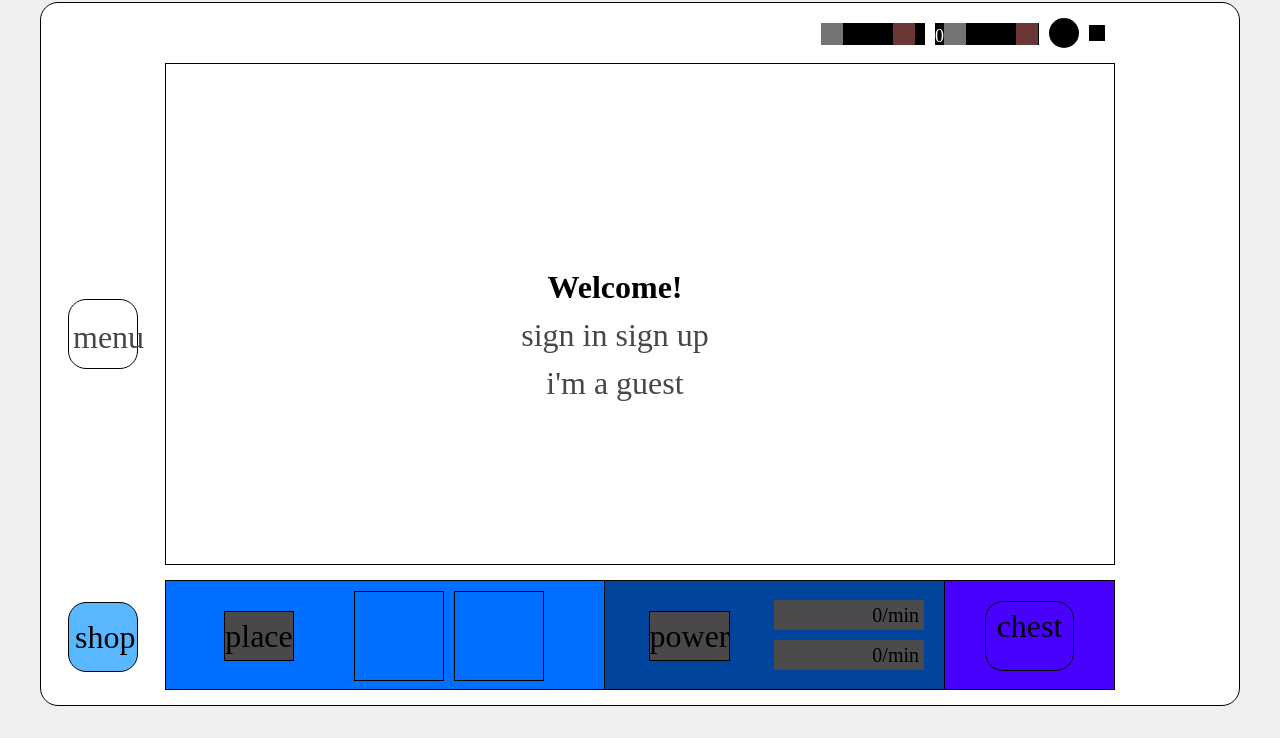
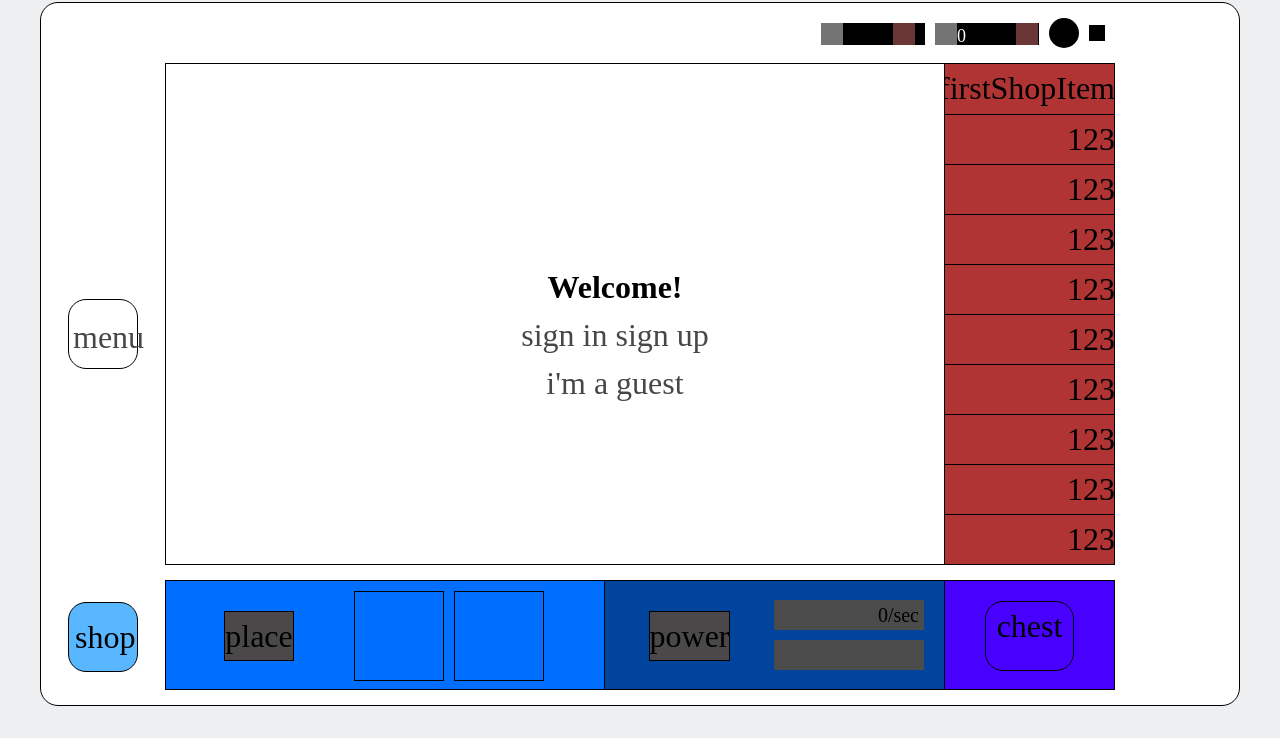
Before and after one commit to serp0v/clicker-about-coder, a plain HTML site: page index.html in a window 1280 px wide. Shown: the part 78-816 px from the top of the page. Drawn offline with Linux system fonts and the light colour scheme; a web font is replaced by a local one.

Commit message:
realize a shop proto n bit clicker logic algorithm

```diff
--- a/index.html
+++ b/index.html
@@ -39,6 +39,7 @@
                 <div class="margincont">
                     <div class="contentcont">
                         <div class="preblock">
+
                             <div id="pre" class="pre preOpen">
                                 <a class="welcome">Welcome!</a>
                                 <br>
@@ -48,6 +49,7 @@
                                 <a id="amaGuest" href="#">i'm a guest</a>
                             </div>
                         </div>
+
                         <div class="values">
                             <div class="value__item__cont">
                                 <div class="value__item">
@@ -56,9 +58,8 @@
                                     <div class="plus__icon"></div>
                                 </div>
                                 <div class="value__item">
-                                    <p id="coin" class="coin">0</p>
                                     <div class="value__icon"></div>
-
+                                    <p id="goldCell" class="coin"></p>
                                     <div class="plus__icon"></div>
                                 </div>
                                 <div class="avatar"></div>
@@ -66,19 +67,31 @@
                                 <div class="avatarArrow"></div>
                             </div>
                         </div>
+
                         <div class="gameplay">
                             <div id="clickZone" class="clickZoneOff"></div>
-                            <div id="shopMenu" class="shopClose">
-                                <div class="boost__item"></div>
-                                <div class="boost__item"></div>
+                            <div id="shopMenu" class="shopOpen">
+                                <ul>
+                                    <li id="firstShopItem" class="boost__item">firstShopItem</li>
+                                    <li class="boost__item">123</li>
+                                    <li class="boost__item">123</li>
+                                    <li class="boost__item">123</li>
+                                    <li class="boost__item">123</li>
+                                    <li class="boost__item">123</li>
+                                    <li class="boost__item">123</li>
+                                    <li class="boost__item">123</li>
+                                    <li class="boost__item">123</li>
+                                    <li class="boost__item">123</li>
+                                </ul>
                             </div>
                         </div>
+
                         <div class="metrics">
                             <div class="bonusChest"><div class="bonusChest__item">chest</div></div>
                             <div class="metric__body">
                                 <div class="metric__cont">
-                                    <div class="metric__item">0/min</div>
-                                    <div class="metric__item">0/min</div>
+                                    <div id="coinCountCell" class="metric__item"></div>
+                                    <div id="gemmetric" class="metric__item"></div>
                                 </div>
                             </div>
                             <div class="metric__title">
@@ -99,6 +112,7 @@
                             </div>
                         </div>
                     </div>
+
                     <nav>
                         <div id="accordion" class="navbar-grid">
                             <button class="mainbarClose" id="mainbar"><a id="menushka" class="menu" href="#">menu</a></button>
--- a/main.css
+++ b/main.css
@@ -263,6 +263,7 @@ a:hover {
     background-color: rgb(90, 61, 61);
     display: flex;
     float: right;
+    overflow: hidden;
 }
 .shopClose {
     display: none;
@@ -270,8 +271,30 @@ a:hover {
 .boost__item {
     height: 50px;
     width: 170px;
-    border: 1px solid #000;
-    flex-direction: row;
+    background-color: rgb(176, 52, 52);
+}
+.boost__item:hover {
+    filter: brightness(150%);
+}
+li {
+    list-style-type: none; /* Убираем маркеры */
+    margin-top: 0;
+    display: flex;
+    /* margin-right: 0; */
+    justify-content: end;
+    align-items: start;
+    position: relative;
+    top: -32px;
+   }
+ul {
+margin-left: 0; /* Отступ слева в браузере IE и Opera */
+padding-left: 0; /* Отступ слева в браузере Firefox, Safari, Chrome */
+padding-bottom: 0;
+height: 0;
+width: 0;
+}
+li ~ li {
+    border-top: 1px solid #000;
 }
 /*///////////////////////////////////////////////////////////////////////////////////metrics*/
 .metrics {
@@ -325,7 +348,6 @@ a:hover {
     font-size: 20px;
     justify-content: end;
     padding-right: 5px;
-
 }
 .metric__title {
     width: 170px;
--- a/script.js
+++ b/script.js
@@ -3,10 +3,7 @@
 
 //navbar
 
-let menushka = document.getElementById('menushka');
 let mainbar = document.getElementById('mainbar');
-
-// юзануть forEach, ускорит код
 
 const accoChildren = document.querySelectorAll('.accordionClose');
 accoChildren.forEach(accoChildren=>mainbar.addEventListener('click', function(){
@@ -31,11 +28,9 @@ closeGuest.onclick = function preMenuCloser() {
     }, 950);
     preText.classList.remove('preOpen');
     preText.classList.add('preCloseAnimation');
+    contentWrapper.classList.add('contentWrapAnimation');
+}
 
-    // bgc render
-    contentWrapper.classList.add('contentWrapAnimation');
-
-}
 // shopZoneSwithcer
 
 const shopButton = document.getElementById('shopButton');
@@ -55,3 +50,58 @@ cZo.onclick = function shopModeSwitcher() {
     clickZone.classList.toggle('clickZone');
     clickZone.classList.toggle('clickZoneOff');
 }
+
+// логика +1 за клик
+
+// достаю ячейку где будет отображаться количество золота
+// обозначаю доп.переменную чтобы дать намбер ячейке
+// вписываю 0 в ячейку, чтобы далее проводить с ним операции
+// пишу функцию чтобы при клике по click зоне добавлялась единица
+
+const goldCell = document.getElementById("goldCell");
+
+let coinCount = 0;
+
+goldCell.innerHTML = coinCount;
+
+clickZone.onclick = function clickZoneClick() {
+    coinCount++;
+    goldCell.innerHTML = coinCount;
+}
+
+// логика увеличения счетчика добычи в секунду
+
+// достаю первый айтем из магазина
+// обозначаю доп.переменную чтобы дать намбер первому шоп айтему
+// достаю метрик где будет отображаться КОЛИЧЕСТВО ПРИБАВЛЯЕМОГО В СЕКУНДУ золота
+// обозначаю доп.переменную чтобы дать намбер ячейке МЕТРИКА
+// вывод изначального значения метрика
+// ф-я прибалвения 5 при покупке первого айтема
+
+firstShopItem = document.getElementById('firstShopItem');
+
+coinCountCell = document.getElementById('coinCountCell');
+
+let firstShopItemCost = 10;
+
+let coinCountMetric = 0;
+
+coinCountCell.innerHTML = coinCountMetric + "/sec";
+
+// схожие айтемы в шопе, юзануть делегирование
+
+firstShopItem.onclick = function firstShopItemClick() {
+    coinCountMetric = coinCountMetric + 5;
+    coinCountCell.innerHTML = coinCountMetric + "/sec";
+    // логика отмены транзакции при недостаточном колве валюты
+    let valueChecker = (coinCount >= 10) ? console.log("passed!") : alert('мало деняк');
+    // логика отнимания валюты при нажатии на покупку
+    coinCount = coinCount - 10;
+    goldCell.innerHTML = coinCount;
+}
+
+// логика добавления валюты каждую секунду в размере счетчика добычи в секунду
+// логика увеличения цены в магазине (каждый раз увеличение в 1.07-1.15 раза и округление)
+
+// сундук - каждое опред кол-во кликов доступен прикол из сундука
+// открывание менюшки дропа при "раннем клике"(досрочном) на сундук
```
